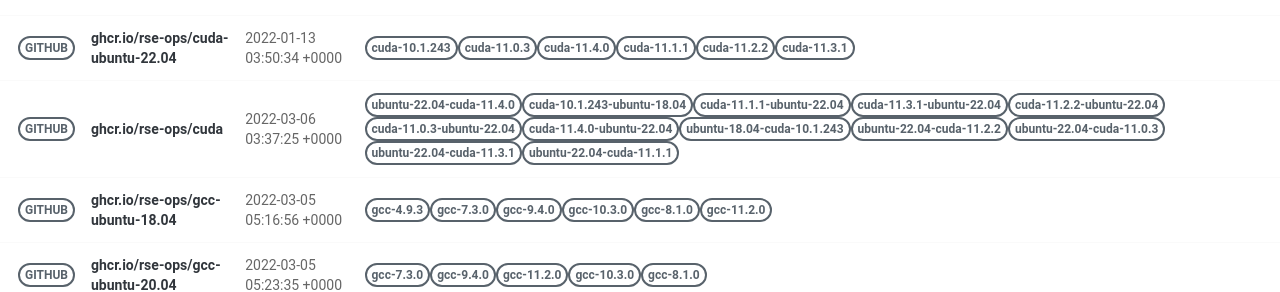
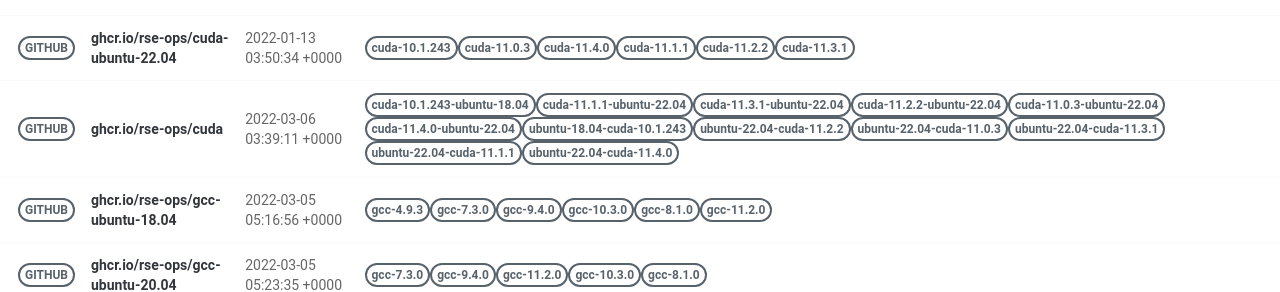
Before and after one commit to rse-ops/docker-images, a Jekyll site: the page built from pages/index.md, in a window 1280 px wide. Shown: the part 414-706 px from the top of the page. Built offline with Jekyll 4.4.1, drawn with Linux system fonts in a browser that asks for light colours; nearby versions of some CDN libraries; part of the change alters nothing that is shown.

Commit message:
Automated push to update library 2022-03-06

```diff
--- a/_library/ghcr.io-rse-ops-cuda.md
+++ b/_library/ghcr.io-rse-ops-cuda.md
@@ -1,14 +1,11 @@
 ---
 layout: container
 name: ghcr.io/rse-ops/cuda
-updated_at: 2022-03-06 03:37:25.518758
+updated_at: 2022-03-06 03:39:11.935481
 
 
 container_url: https://github.com/orgs/rse-ops/packages/container/package/cuda
 versions:
- - tag: ubuntu-22.04-cuda-11.4.0
-   dockerfile: https://github.com/rse-ops/docker-images/blob/main/ubuntu/cuda/Dockerfile
-   manifest: https://crane.ggcr.dev/manifest/ghcr.io/rse-ops/cuda:ubuntu-22.04-cuda-11.4.0
  - tag: cuda-10.1.243-ubuntu-18.04
    dockerfile: https://github.com/rse-ops/docker-images/blob/main/ubuntu/cuda/Dockerfile
    manifest: https://crane.ggcr.dev/manifest/ghcr.io/rse-ops/cuda:cuda-10.1.243-ubuntu-18.04
@@ -42,5 +39,8 @@ versions:
  - tag: ubuntu-22.04-cuda-11.1.1
    dockerfile: https://github.com/rse-ops/docker-images/blob/main/ubuntu/cuda/Dockerfile
    manifest: https://crane.ggcr.dev/manifest/ghcr.io/rse-ops/cuda:ubuntu-22.04-cuda-11.1.1
+ - tag: ubuntu-22.04-cuda-11.4.0
+   dockerfile: https://github.com/rse-ops/docker-images/blob/main/ubuntu/cuda/Dockerfile
+   manifest: https://crane.ggcr.dev/manifest/ghcr.io/rse-ops/cuda:ubuntu-22.04-cuda-11.4.0
 
 ---
```
